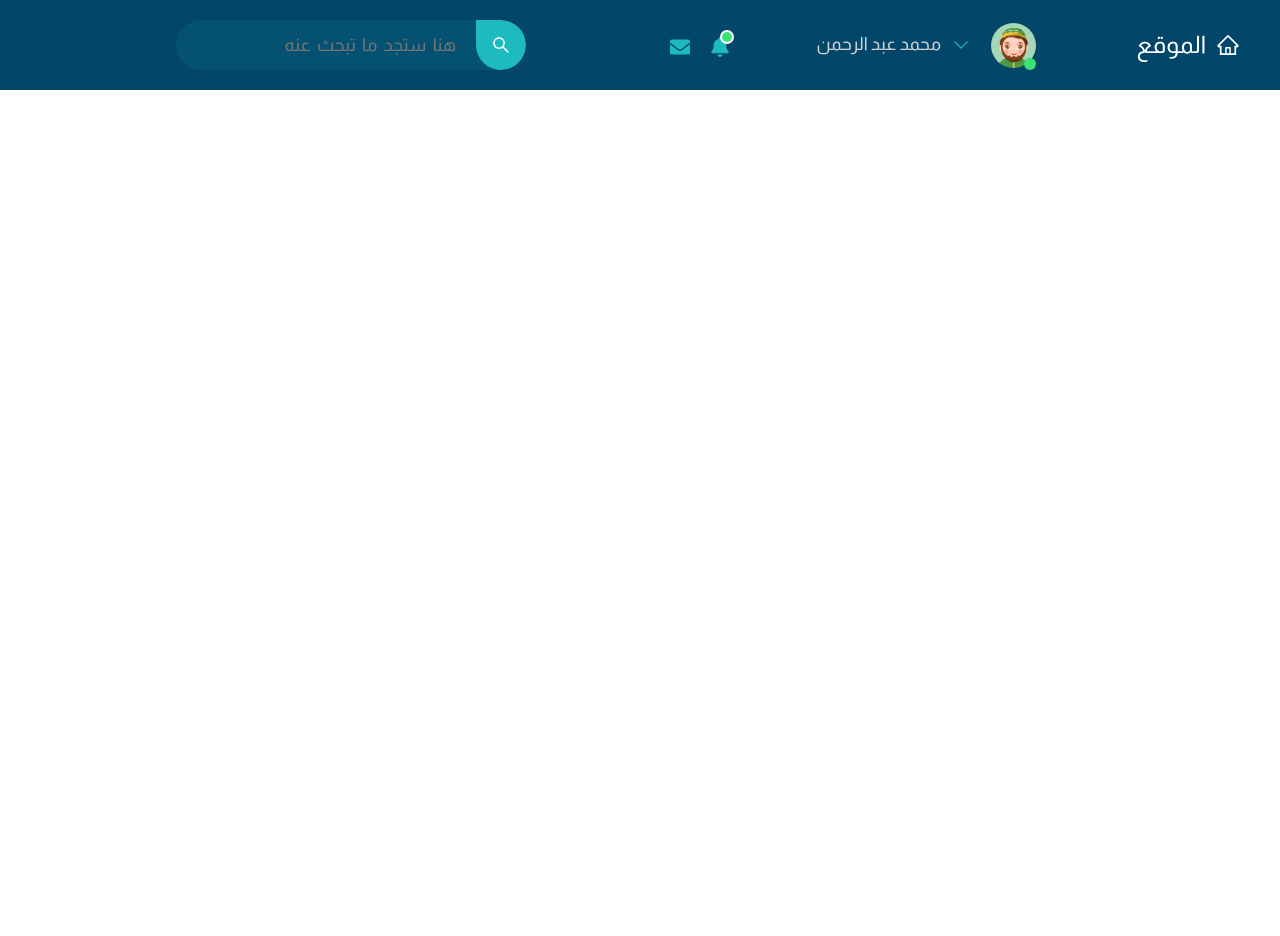
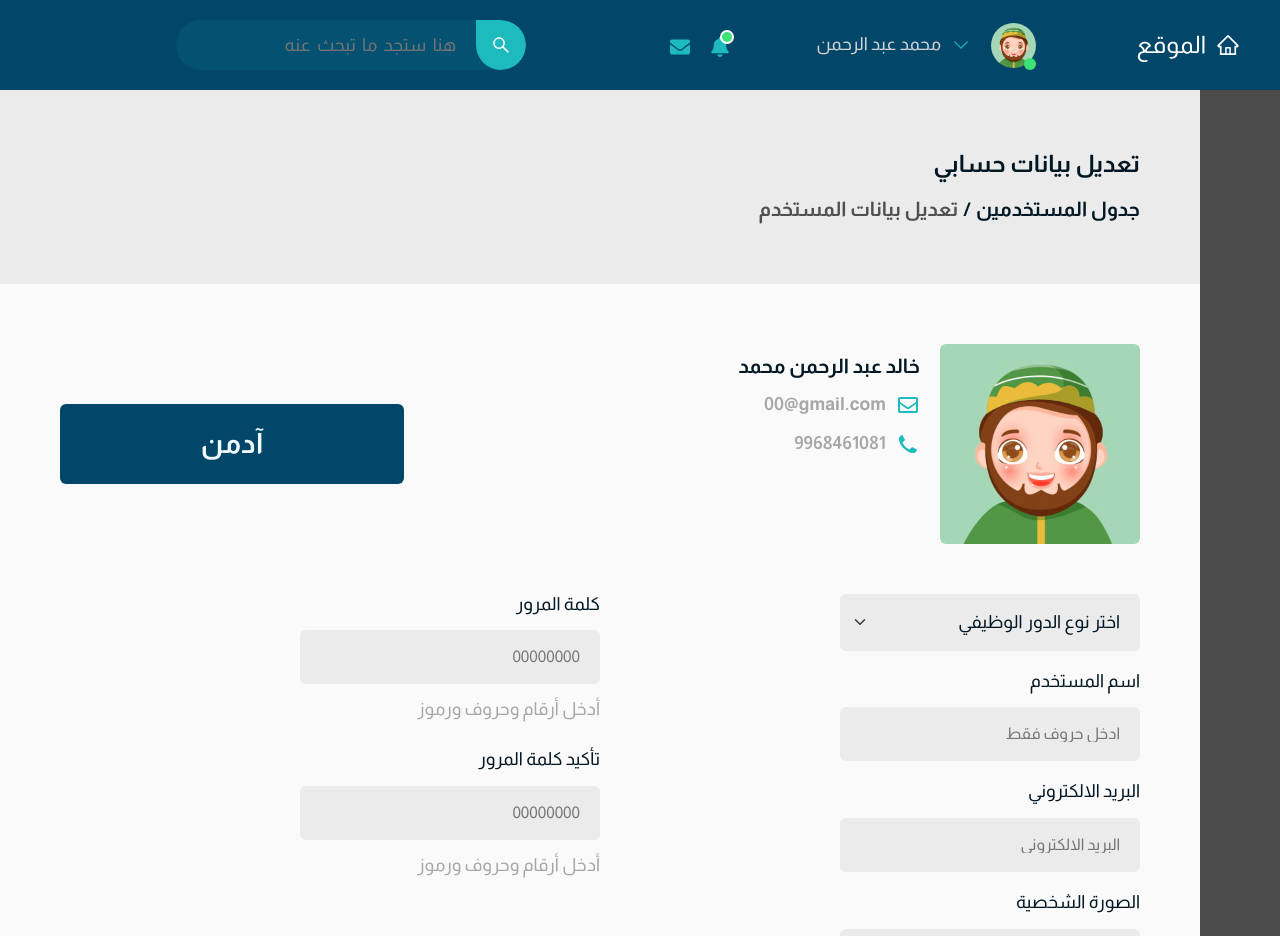
Before and after one commit to fathy-said/Dashboard-, a React (Create React App) app: page /user in a window 1280 px wide. Shown: the top 936 px of the page. Before the commit the page ends 800 px from the top, so only its background shows below. Built offline with nearby package versions, Linux system fonts and the light colour scheme.

Commit message:
finish UserPage

```diff
--- a/src/design/Pages/AllPage.jsx
+++ b/src/design/Pages/AllPage.jsx
@@ -1,6 +1,6 @@
 import React from "react";
-import { Home } from "./";
-import { Navbar, FooterOverlay } from "../components";
+import { Home, User } from "./";
+import { Navbar } from "../components";
 import { BrowserRouter, Route, Routes } from "react-router-dom";
 const AllPage = () => {
     return (
@@ -9,8 +9,8 @@ const AllPage = () => {
                 <Navbar />
                 <Routes>
                     <Route path="/" element={<Home />} />
+                    <Route path="/user" element={<User />} />
                 </Routes>
-                {/* <FooterOverlay /> */}
             </BrowserRouter>
         </>
     );
--- a/src/design/Pages/Home.jsx
+++ b/src/design/Pages/Home.jsx
@@ -3,9 +3,6 @@ import { DetailBox, MenuBox, RegistrationPage } from "../components";
 
 const Home = () => {
     const [registration, setRegistration] = useState(false);
-    // let registraionFun = (e) => {
-    //     setRegistraion(e);
-    // };
 
     return (
         <>
--- /dev/null
+++ b/src/design/Pages/User.jsx
@@ -0,0 +1,12 @@
+import React from "react";
+import { UserPage } from "../components";
+
+const User = () => {
+    return (
+        <>
+            <UserPage />
+        </>
+    );
+};
+
+export default User;
--- a/src/design/Pages/index.js
+++ b/src/design/Pages/index.js
@@ -1,2 +1,3 @@
-export { default as Home } from "./Home.jsx"
-export { default as AllPage } from "./AllPage"
+export { default as Home } from "./Home.jsx";
+export { default as User } from "./User";
+export { default as AllPage } from "./AllPage";
--- a/src/design/components/MenuBox/MenuBox.jsx
+++ b/src/design/components/MenuBox/MenuBox.jsx
@@ -10,7 +10,6 @@ import { ReactComponent as Svgtemplate } from "../../assets/Icons/icon-24-templa
 import { ReactComponent as Svgpages } from "../../assets/Icons/icon-24-pages.svg";
 import { ReactComponent as Svgclient } from "../../assets/Icons/icon-24- client.svg";
 import { ReactComponent as Svgmarketing } from "../../assets/Icons/icon-24-marketing.svg";
-import { ReactComponent as Svgdelivery } from "../../assets/Icons/icon-24-delivery.svg";
 import { ReactComponent as Svgsuper } from "../../assets/Icons/icon-24- super category.svg";
 import { ReactComponent as Svgdollar } from "../../assets/Icons/icon-24-dollar.svg";
 import { ReactComponent as Svgsupport } from "../../assets/Icons/icon-24-support.svg";
@@ -18,6 +17,7 @@ import { ReactComponent as Svgsetting } from "../../assets/Icons/icon-24-setting
 import { ReactComponent as Svgsign } from "../../assets/Icons/icon-24-sign out.svg";
 import { HiChevronLeft } from "react-icons/hi2";
 import { CgMenuRightAlt } from "react-icons/cg";
+import { Link } from "react-router-dom";
 
 const MenuBox = ({ setRegistration, registration }) => {
     const [dategate, setDategate] = useState(false);
@@ -46,7 +46,7 @@ const MenuBox = ({ setRegistration, registration }) => {
 
                             <div
                                 className={
-                                    merchant == true ? "info active" : "info"
+                                    merchant === true ? "info active" : "info"
                                 }
                             >
                                 <li
@@ -108,17 +108,20 @@ const MenuBox = ({ setRegistration, registration }) => {
                                 الصفحات
                                 <Svgpages />
                             </li>
-                            <li>
-                                المستخدمين
-                                <Svgclient />
-                            </li>
+
+                            <Link to={"/user"}>
+                                <li>
+                                    المستخدمين
+                                    <Svgclient />
+                                </li>
+                            </Link>
                             <li>
                                 التسويق
                                 <Svgmarketing />
                             </li>
                             <div
                                 className={
-                                    dategate == true ? "info active" : "info"
+                                    dategate === true ? "info active" : "info"
                                 }
                             >
                                 <li
--- a/src/design/components/Pages/RegistrationPage/RegistrationPage.jsx
+++ b/src/design/components/Pages/RegistrationPage/RegistrationPage.jsx
@@ -8,7 +8,6 @@ import { ReactComponent as BackSvg } from "../../../assets/Icons/icon-30-arrwos
 import { ReactComponent as GiftSvg } from "../../../assets/Icons/icon-26-gift.svg";
 import { ReactComponent as ClinicSvg } from "../../../assets/Icons/iocn-26-Clinic.svg";
 import { ReactComponent as SortSvg } from "../../../assets/Icons/icon-24-sort.svg";
-import { ReactComponent as TruggleSvg } from "../../../assets/Icons/truggle icon.svg";
 import { ReactComponent as SwitchSvg } from "../../../assets/Icons/icon-38-switch.svg";
 import { ReactComponent as DeleteSvg } from "../../../assets/Icons/icon-24-delete.svg";
 const RegistrationPage = ({ registration, setRegistration }) => {
--- /dev/null
+++ b/src/design/components/Pages/UserPage/UserPage.css
@@ -0,0 +1,259 @@
+.user-box {
+  position: relative;
+  background-color: rgba(4, 4, 4, 0.713);
+  width: 100%;
+  min-height: 100vh;
+  display: flex;
+  align-items: center;
+  justify-content: flex-end;
+}
+
+.user-box .box-1 {
+  background-color: var(--gray-color-03);
+  width: 100%;
+  height: 100%;
+  max-width: 1200px;
+}
+
+.user-box .box-1 .top {
+  display: flex;
+  align-items: flex-start;
+  justify-content: start;
+  flex-direction: column;
+  background-color: var(--gray-color-05);
+  padding: 60px;
+  gap: 15px;
+}
+
+.user-box .box-1 .top h5 {
+  font-weight: 700;
+  font-size: var(--heading-size-05);
+  color: var(--font-color-02);
+  margin: 0;
+}
+
+.user-box .box-1 .top div {
+  display: flex;
+  align-items: center;
+  justify-content: flex-start;
+  margin: 0;
+  gap: 5px;
+  font-size: var(--font-size-20);
+  color: var(--font-color-02);
+  font-weight: 600;
+
+}
+
+.user-box .box-1 .top div h6 {
+  font-size: var(--font-size-20);
+  font-weight: 600;
+  margin: 0;
+
+
+}
+
+.user-box .box-1 .top div h6:nth-child(1) {
+  font-size: var(--font-size-20);
+  color: var(--font-color-02);
+  font-weight: 600;
+}
+
+.user-box .box-1 .top div h6:nth-child(2) {
+  color: var(--gray-color-04);
+
+}
+
+
+
+
+
+.user-box .box-1 .content {
+  padding: 60px;
+  display: flex;
+  align-items: center;
+  justify-content: start;
+  flex-direction: column;
+  gap: 50px;
+}
+
+.user-box .box-1 .content .info {
+  width: 100%;
+}
+
+
+.user-box .box-1 .content .info .row .name {
+  display: flex;
+  align-items: center;
+  justify-content: center;
+
+}
+
+.user-box .box-1 .content .info .row .name h4 {
+  width: 100%;
+  background-color: var(--main-color-01);
+  display: flex;
+  align-items: center;
+  justify-content: center;
+  margin: 0;
+  height: 80px;
+  border-radius: var(--border-radius);
+  font-size: var(--heading-size-04);
+  font-weight: 600;
+  color: var(--Primary-color-02);
+}
+
+
+.user-box .box-1 .content .info .row .detail-content .box {
+  display: flex;
+  align-items: flex-start;
+  justify-content: start;
+  flex-direction: row-reverse;
+  gap: 20px;
+}
+
+.user-box .box-1 .content .info .row .detail-content .box .information {
+  padding-top: 10px;
+  display: flex;
+  align-items: flex-start;
+  justify-content: start;
+  flex-direction: column;
+  gap: 15px;
+}
+
+.user-box .box-1 .content .info .row .detail-content .box .information h5 {
+  font-size: var(--font-size-20);
+  color: var(--font-color-02);
+  font-weight: 600;
+  margin: 0;
+}
+
+.user-box .box-1 .content .info .row .detail-content .box .information h6 {
+  display: flex;
+  align-items: center;
+  justify-content: start;
+  gap: 10px;
+  margin: 0;
+  color: var(--gray-color-02);
+  font-weight: 600;
+  font-size: var(--heading-size-06);
+}
+
+
+
+.user-box .box-1 .content .info .row .detail-content .box .box-img img {
+  max-width: 200px !important;
+  border-radius: var(--border-radius);
+}
+
+
+.user-box form {
+  display: flex;
+  align-items: flex-start;
+  justify-content: space-between;
+  width: 100%;
+  flex-direction: row-reverse;
+}
+
+.user-box form input,
+.user-box form select {
+  padding: 15px 20px;
+  background-color: var(--gray-color-05);
+  border: none;
+  outline: none;
+  border-radius: var(--border-radius);
+  width: 300px;
+  background-position: left .75rem center;
+  box-shadow: none !important;
+}
+
+.user-box form .box h6:nth-child(1) {
+  color: var(--font-color-02);
+  font-weight: 500;
+  font-size: var(--heading-size-06);
+  margin-bottom: 15px;
+}
+
+.user-box form .box h6:last-child {
+  color: var(--gray-color-02);
+  font-weight: 500;
+  font-size: var(--heading-size-06);
+  margin-top: 15px;
+}
+
+.user-box form .box-left {
+  flex: 1;
+  display: flex;
+  align-items: flex-start;
+  justify-content: start;
+  flex-direction: column;
+  gap: 20px;
+}
+
+
+
+
+.user-box form .box-right {
+  flex: 1;
+  display: flex;
+  align-items: flex-start;
+  justify-content: start;
+  flex-direction: column;
+  gap: 20px;
+}
+
+.user-box form .box-right select {
+  color: var(--font-color-02);
+  font-weight: 500;
+  font-size: var(--heading-size-06);
+}
+
+
+
+
+.user-box .footer-box {
+  width: 100%;
+  display: flex;
+  align-items: center;
+  justify-content: center;
+  height: 150px;
+  background-color: var(--gray-color-05);
+}
+
+.user-box .footer-box button {
+  border: none;
+  padding: 15px 40px;
+  background-color: transparent;
+  border: 1px solid var(--main-color-01);
+  border-radius: var(--border-radius);
+  color: var(--main-color-01);
+  font-weight: 600;
+  font-size: var(--heading-size-05);
+}
+
+/* ========================================= */
+@media (max-width: 768px) {
+  .user-box .box-1 .top {
+
+    padding: 20px;
+
+  }
+
+  .user-box .box-1 .content {
+    padding: 20px;
+  }
+
+  .user-box .box-1 .content .info .row {
+    gap: 40px;
+  }
+
+  .user-box .box-1 .content .info .row .detail-content .box .box-img img {
+    max-width: 150px !important;
+
+  }
+
+  .user-box form {
+
+    flex-direction: column;
+    padding-right: 20px;
+  }
+}
--- /dev/null
+++ b/src/design/components/Pages/UserPage/UserPage.jsx
@@ -0,0 +1,123 @@
+import React from "react";
+import "./UserPage.css";
+import Img from "../../../assets/img/person-1.jpg";
+import { ReactComponent as Svgcall } from "../../../assets/Icons/icon-24- call.svg";
+import { ReactComponent as Svgemail } from "../../../assets/Icons/icon-24- email.svg";
+const UserPage = () => {
+  return (
+    <>
+      <div className="user-box">
+        <div className="box-1">
+          <div className="top">
+            <h5>تعديل بيانات حسابي</h5>
+            <div>
+              <h6>جدول المستخدمين</h6> /
+              <h6>تعديل بيانات المستخدم</h6>
+            </div>
+          </div>
+          <div className="content">
+            <div className="info">
+              <div className="row">
+                <div className="detail-content col-md-8">
+                  <div className="box">
+                    <div className="information">
+                      <h5>خالد عبد الرحمن محمد</h5>
+                      <h6 dir="ltr">
+                        00@gmail.com
+                        <Svgemail />
+                      </h6>
+                      <h6 dir="ltr">
+                        9968461081 <Svgcall />
+                      </h6>
+                    </div>
+
+                    <div className="box-img ">
+                      <img src={Img} alt="" />
+                    </div>
+                  </div>
+                </div>
+                <div className="name col-md-4">
+                  <h4>آدمن</h4>
+                </div>
+              </div>
+            </div>
+            <form action="">
+              <div className="box-left">
+                <div className="box">
+                  <h6>كلمة المرور</h6>
+                  <input
+                    type="password"
+                    name=""
+                    id=""
+                    placeholder="00000000"
+                  />
+                  <h6>أدخل أرقام وحروف ورموز</h6>
+                </div>
+                <div className="box">
+                  <h6>تأكيد كلمة المرور</h6>
+                  <input
+                    type="password"
+                    name=""
+                    id=""
+                    placeholder="00000000"
+                  />
+                  <h6>أدخل أرقام وحروف ورموز</h6>
+                </div>
+              </div>
+              <div className="box-right">
+                <select className="form-select" dir="">
+                  <option selected>
+                    اختر نوع الدور الوظيفي
+                  </option>
+                  <option value="1">
+                    اختر نوع الدور الوظيفي
+                  </option>
+                  <option value="2">
+                    اختر نوع الدور الوظيفي
+                  </option>
+                  <option value="3">
+                    اختر نوع الدور الوظيفي
+                  </option>
+                </select>
+                <div className="box">
+                  <h6>اسم المستخدم</h6>
+                  <input
+                    type="password"
+                    name=""
+                    id=""
+                    placeholder="ادخل حروف فقط"
+                  />
+                </div>
+                <div className="box">
+                  <h6> البريد الالكتروني</h6>
+                  <input
+                    type="email"
+                    name=""
+                    id=""
+                    placeholder="البريد الالكتروني"
+                  />
+                </div>
+                <div className="box">
+                  <h6>الصورة الشخصية</h6>
+                  <input
+                    className="form-control"
+                    type="file"
+                    name=""
+                    id=""
+                    placeholder=""
+                  />
+                </div>
+              </div>
+            </form>
+          </div>
+          <div className="footer-box">
+            <button>حفظ وإغلاق
+            </button>
+          </div>
+        </div>
+      </div>
+    </>
+  );
+};
+
+export default UserPage;
--- a/src/design/components/index.js
+++ b/src/design/components/index.js
@@ -7,6 +7,7 @@ import ChooseTime from "./ChooseTime/ChooseTime";
 import DetailInfo from "./DetailInfo/DetailInfo";
 import ProductTables from "./ProductTables/ProductTables";
 import RegistrationPage from "./Pages/RegistrationPage/RegistrationPage";
+import UserPage from "./Pages/UserPage/UserPage";
 
 export {
     FooterOverlay,
@@ -18,4 +19,5 @@ export {
     ChooseTime,
     ProductTables,
     RegistrationPage,
+    UserPage,
 };
--- a/src/index.css
+++ b/src/index.css
@@ -9,6 +9,7 @@
   --gray-color-01: #D3D3D3;
   --gray-color-02: #A7A7A7;
   --gray-color-04: #505050;
+  --gray-color-05: #ebebeb;
   --gray-color-03: #FAFAFA;
   --green-color-01: #3ae374;
   --Secondary-color-01: #03787a;
@@ -46,6 +47,10 @@ ul {
   list-style: none;
 }
 
+a {
+  text-decoration: none !important;
+}
+
 ::-webkit-scrollbar {
   width: 8px;
   height: 5px;
```
Also changed, not shown: src/design/components/Pages/RegistrationPage/RegistrationPage.css (+0 -7 lines).
